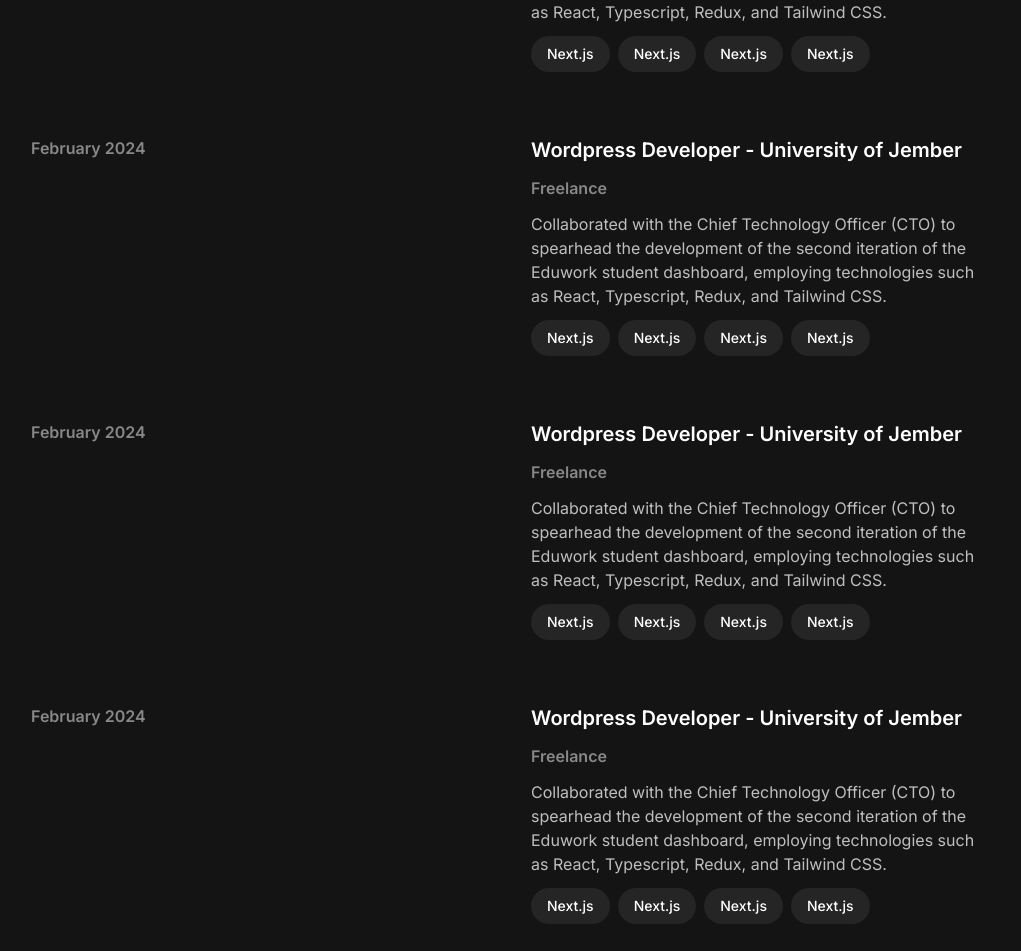
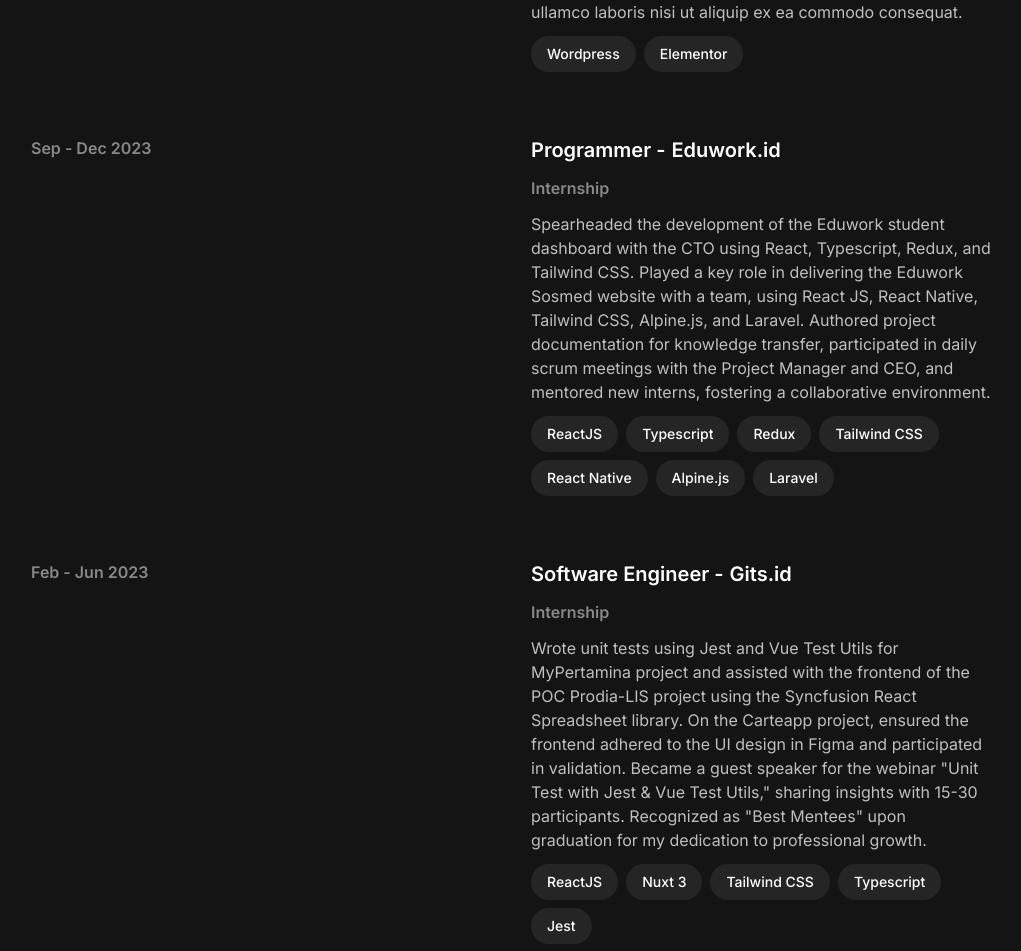
Before and after one commit to NafisHandoko/next-portfolio, a Next.js app: page / in a window 1280 px wide. Shown: the part 1781-2732 px from the top of the page, without its empty margins (129-1150 px from the left). Built offline with nearby package versions, Linux system fonts and the light colour scheme.

Commit message:
style: wording

```diff
--- a/app/page.tsx
+++ b/app/page.tsx
@@ -4,10 +4,10 @@ import Image from "next/image";
 import Link from "next/link";
 import { useState } from "react";
 import { BsListNested, BsPhone } from "react-icons/bs";
-import { FaDribbble, FaGithub, FaInstagram, FaLaptopCode, FaLaravel, FaLinkedin, FaRegEnvelope, FaWordpress } from "react-icons/fa6";
+import { FaDribbble, FaFigma, FaGithub, FaInstagram, FaLaptopCode, FaLaravel, FaLinkedin, FaRegEnvelope, FaWordpress } from "react-icons/fa6";
 import { GoArrowUp, GoLinkExternal } from "react-icons/go";
 import { MdOutlinePalette } from "react-icons/md";
-import { RiTailwindCssFill } from "react-icons/ri";
+import { RiFlutterFill, RiTailwindCssFill } from "react-icons/ri";
 import { SiNextdotjs } from "react-icons/si";
 import { ReactTyped } from "react-typed";
 import { useWindowOnEvent } from "./_hooks/useWindowOnEvent";
@@ -93,7 +93,7 @@ export default function Home() {
                     <h1 className="font-bold text-4xl">
                         Hi i am&nbsp;
                         <ReactTyped
-                            strings={['Nafis Handoko', 'a Web Developer', 'a Mobile Developer', 'a UI Designer']}
+                            strings={['Nafis Handoko', 'a Web Developer', 'a Mobile Developer', 'a UI/UX Designer']}
                             typeSpeed={60}
                             backSpeed={40}
                             // attr="placeholder"
@@ -133,70 +133,71 @@ export default function Home() {
                             <span className="font-semibold text-jumbo">February 2024</span>
                         </div>
                         <div className="w-full md:w-1/2 flex flex-col gap-3">
-                            <span className="text-xl font-semibold text-nero">Wordpress Developer - University of Jember</span>
+                            <span className="text-xl font-semibold text-nero">Wordpress Developer - <a href="http://unej.ac.id" target="_blank" className="border border-transparent hover:border-b-white transition-all glow transition-all">University of Jember</a></span>
                             <span className="font-semibold text-jumbo">Freelance</span>
                             <p className="text-silver">
-                                Collaborated with the Chief Technology Officer (CTO) to spearhead the development of the second iteration of the Eduwork student dashboard, employing technologies such as React, Typescript, Redux, and Tailwind CSS.
+                                Lorem ipsum dolor sit amet, consectetur adipiscing elit, sed do eiusmod tempor incididunt ut labore et dolore magna aliqua. Ut enim ad minim veniam, quis nostrud exercitation ullamco laboris nisi ut aliquip ex ea commodo consequat.
                             </p>
                             <div className="flex flex-row flex-wrap items-center justify-start gap-2">
-                                <span className="font-medium text-sm text-nero bg-mineshaft rounded-full px-4 py-2">Next.js</span>
-                                <span className="font-medium text-sm text-nero bg-mineshaft rounded-full px-4 py-2">Next.js</span>
-                                <span className="font-medium text-sm text-nero bg-mineshaft rounded-full px-4 py-2">Next.js</span>
-                                <span className="font-medium text-sm text-nero bg-mineshaft rounded-full px-4 py-2">Next.js</span>
+                                <span className="font-medium text-sm text-nero bg-mineshaft rounded-full px-4 py-2">Wordpress</span>
+                                <span className="font-medium text-sm text-nero bg-mineshaft rounded-full px-4 py-2">Elementor</span>
                             </div>
                         </div>
                     </div>
                     <div className="flex flex-col md:flex-row gap-3 md:gap-10">
                         <div className="w-full md:w-1/2">
-                            <span className="font-semibold text-jumbo">February 2024</span>
+                            <span className="font-semibold text-jumbo">Sep - Dec 2023</span>
                         </div>
                         <div className="w-full md:w-1/2 flex flex-col gap-3">
-                            <span className="text-xl font-semibold text-nero">Wordpress Developer - University of Jember</span>
-                            <span className="font-semibold text-jumbo">Freelance</span>
+                            <span className="text-xl font-semibold text-nero">Programmer - <a href="http://eduwork.id" target="_blank" className="border border-transparent hover:border-b-white transition-all glow transition-all">Eduwork.id</a></span>
+                            <span className="font-semibold text-jumbo">Internship</span>
                             <p className="text-silver">
-                                Collaborated with the Chief Technology Officer (CTO) to spearhead the development of the second iteration of the Eduwork student dashboard, employing technologies such as React, Typescript, Redux, and Tailwind CSS.
+                                Spearheaded the development of the Eduwork student dashboard with the CTO using React, Typescript, Redux, and Tailwind CSS. Played a key role in delivering the Eduwork Sosmed website with a team, using React JS, React Native, Tailwind CSS, Alpine.js, and Laravel. Authored project documentation for knowledge transfer, participated in daily scrum meetings with the Project Manager and CEO, and mentored new interns, fostering a collaborative environment.
                             </p>
                             <div className="flex flex-row flex-wrap items-center justify-start gap-2">
-                                <span className="font-medium text-sm text-nero bg-mineshaft rounded-full px-4 py-2">Next.js</span>
-                                <span className="font-medium text-sm text-nero bg-mineshaft rounded-full px-4 py-2">Next.js</span>
-                                <span className="font-medium text-sm text-nero bg-mineshaft rounded-full px-4 py-2">Next.js</span>
-                                <span className="font-medium text-sm text-nero bg-mineshaft rounded-full px-4 py-2">Next.js</span>
+                                <span className="font-medium text-sm text-nero bg-mineshaft rounded-full px-4 py-2">ReactJS</span>
+                                <span className="font-medium text-sm text-nero bg-mineshaft rounded-full px-4 py-2">Typescript</span>
+                                <span className="font-medium text-sm text-nero bg-mineshaft rounded-full px-4 py-2">Redux</span>
+                                <span className="font-medium text-sm text-nero bg-mineshaft rounded-full px-4 py-2">Tailwind CSS</span>
+                                <span className="font-medium text-sm text-nero bg-mineshaft rounded-full px-4 py-2">React Native</span>
+                                <span className="font-medium text-sm text-nero bg-mineshaft rounded-full px-4 py-2">Alpine.js</span>
+                                <span className="font-medium text-sm text-nero bg-mineshaft rounded-full px-4 py-2">Laravel</span>
                             </div>
                         </div>
                     </div>
                     <div className="flex flex-col md:flex-row gap-3 md:gap-10">
                         <div className="w-full md:w-1/2">
-                            <span className="font-semibold text-jumbo">February 2024</span>
+                            <span className="font-semibold text-jumbo">Feb - Jun 2023</span>
                         </div>
                         <div className="w-full md:w-1/2 flex flex-col gap-3">
-                            <span className="text-xl font-semibold text-nero">Wordpress Developer - University of Jember</span>
-                            <span className="font-semibold text-jumbo">Freelance</span>
+                            <span className="text-xl font-semibold text-nero">Software Engineer - <a href="http://gits.id" target="_blank" className="border border-transparent hover:border-b-white transition-all glow transition-all">Gits.id</a></span>
+                            <span className="font-semibold text-jumbo">Internship</span>
                             <p className="text-silver">
-                                Collaborated with the Chief Technology Officer (CTO) to spearhead the development of the second iteration of the Eduwork student dashboard, employing technologies such as React, Typescript, Redux, and Tailwind CSS.
+                                Wrote unit tests using Jest and Vue Test Utils for MyPertamina project and assisted with the frontend of the POC Prodia-LIS project using the Syncfusion React Spreadsheet library. On the Carteapp project, ensured the frontend adhered to the UI design in Figma and participated in validation. Became a guest speaker for the webinar "Unit Test with Jest & Vue Test Utils," sharing insights with 15-30 participants. Recognized as "Best Mentees" upon graduation for my dedication to professional growth.
                             </p>
                             <div className="flex flex-row flex-wrap items-center justify-start gap-2">
-                                <span className="font-medium text-sm text-nero bg-mineshaft rounded-full px-4 py-2">Next.js</span>
-                                <span className="font-medium text-sm text-nero bg-mineshaft rounded-full px-4 py-2">Next.js</span>
-                                <span className="font-medium text-sm text-nero bg-mineshaft rounded-full px-4 py-2">Next.js</span>
-                                <span className="font-medium text-sm text-nero bg-mineshaft rounded-full px-4 py-2">Next.js</span>
+                                <span className="font-medium text-sm text-nero bg-mineshaft rounded-full px-4 py-2">ReactJS</span>
+                                <span className="font-medium text-sm text-nero bg-mineshaft rounded-full px-4 py-2">Nuxt 3</span>
+                                <span className="font-medium text-sm text-nero bg-mineshaft rounded-full px-4 py-2">Tailwind CSS</span>
+                                <span className="font-medium text-sm text-nero bg-mineshaft rounded-full px-4 py-2">Typescript</span>
+                                <span className="font-medium text-sm text-nero bg-mineshaft rounded-full px-4 py-2">Jest</span>
                             </div>
                         </div>
                     </div>
                     <div className="flex flex-col md:flex-row gap-3 md:gap-10">
                         <div className="w-full md:w-1/2">
-                            <span className="font-semibold text-jumbo">February 2024</span>
+                            <span className="font-semibold text-jumbo">Aug - Dec 2022</span>
                         </div>
                         <div className="w-full md:w-1/2 flex flex-col gap-3">
-                            <span className="text-xl font-semibold text-nero">Wordpress Developer - University of Jember</span>
-                            <span className="font-semibold text-jumbo">Freelance</span>
+                            <span className="text-xl font-semibold text-nero">Web Programmer - <a href="http://bisa.ai" target="_blank" className="border border-transparent hover:border-b-white transition-all glow transition-all">Bisa.ai</a></span>
+                            <span className="font-semibold text-jumbo">Internship</span>
                             <p className="text-silver">
-                                Collaborated with the Chief Technology Officer (CTO) to spearhead the development of the second iteration of the Eduwork student dashboard, employing technologies such as React, Typescript, Redux, and Tailwind CSS.
+                                Contributed to the Hade Matpro Project, collaborating with Backend Programmers and UI/UX Designers to develop components using ReactJS and Tailwind CSS. Spoke at webinars "Strategi SEO pada ReactJS" and "From Design to Code with React & Tailwind" for 30-40 participants. Aided API development using Flask and helped design user-friendly interfaces. Pursued courses in UI/UX Design and AI to enhance my skills.
                             </p>
                             <div className="flex flex-row flex-wrap items-center justify-start gap-2">
-                                <span className="font-medium text-sm text-nero bg-mineshaft rounded-full px-4 py-2">Next.js</span>
-                                <span className="font-medium text-sm text-nero bg-mineshaft rounded-full px-4 py-2">Next.js</span>
-                                <span className="font-medium text-sm text-nero bg-mineshaft rounded-full px-4 py-2">Next.js</span>
-                                <span className="font-medium text-sm text-nero bg-mineshaft rounded-full px-4 py-2">Next.js</span>
+                                <span className="font-medium text-sm text-nero bg-mineshaft rounded-full px-4 py-2">ReactJS</span>
+                                <span className="font-medium text-sm text-nero bg-mineshaft rounded-full px-4 py-2">Tailwind CSS</span>
+                                <span className="font-medium text-sm text-nero bg-mineshaft rounded-full px-4 py-2">Flask</span>
                             </div>
                         </div>
                     </div>
@@ -205,7 +206,7 @@ export default function Home() {
             <section id="services" className="container mx-auto flex flex-col px-10 md:px-40 py-24 gap-10">
                 <h2 className="uppercase text-nero font-bold text-3xl">Services</h2>
                 <div className="flex flex-col md:flex-row space-between gap-5">
-                    <div className="flex flex-col rounded-xl border border-mineshaft bg-mineshaft">
+                    <div className="flex flex-col rounded-xl border border-mineshaft hover:border-nero transition-all bg-mineshaft">
                         <div className="flex flex-col p-7 gap-3">
                             <FaLaptopCode className="text-nero text-3xl" />
                             <h3 className="font-bold text-xl text-nero">Web Development</h3>
@@ -218,30 +219,24 @@ export default function Home() {
                             <FaWordpress size={"25px"} />
                         </div>
                     </div>
-                    <div className="flex flex-col rounded-xl border border-mineshaft bg-mineshaft">
+                    <div className="flex flex-col rounded-xl border border-mineshaft hover:border-nero transition-all bg-mineshaft">
                         <div className="flex flex-col p-7 gap-3">
                             <BsPhone className="text-nero text-3xl" />
-                            <h3 className="font-bold text-xl text-nero">Web Development</h3>
-                            <p className="text-nero">I can help you build a good looking website with stunning animation</p>
+                            <h3 className="font-bold text-xl text-nero">Mobile Development</h3>
+                            <p className="text-nero">I am able to create mobile app with Flutter that can help you solve your problem</p>
                         </div>
                         <div className="flex flex-row items-center p-7 gap-3 text-nero bg-codgray rounded-b-xl">
-                            <SiNextdotjs size={"25px"} />
-                            <RiTailwindCssFill size={"25px"} />
-                            <FaLaravel size={"25px"} />
-                            <FaWordpress size={"25px"} />
+                            <RiFlutterFill size={"25px"} />
                         </div>
                     </div>
-                    <div className="flex flex-col rounded-xl border border-mineshaft bg-mineshaft">
+                    <div className="flex flex-col rounded-xl border border-mineshaft hover:border-nero transition-all bg-mineshaft">
                         <div className="flex flex-col p-7 gap-3">
                             <MdOutlinePalette className="text-nero text-3xl" />
-                            <h3 className="font-bold text-xl text-nero">Web Development</h3>
-                            <p className="text-nero">I can help you build a good looking website with stunning animation</p>
+                            <h3 className="font-bold text-xl text-nero">UI/UX Design</h3>
+                            <p className="text-nero">I can help you build a complete prototye of your products</p>
                         </div>
                         <div className="flex flex-row items-center p-7 gap-3 text-nero bg-codgray rounded-b-xl">
-                            <SiNextdotjs size={"25px"} />
-                            <RiTailwindCssFill size={"25px"} />
-                            <FaLaravel size={"25px"} />
-                            <FaWordpress size={"25px"} />
+                            <FaFigma size={"25px"} />
                         </div>
                     </div>
                 </div>
```
